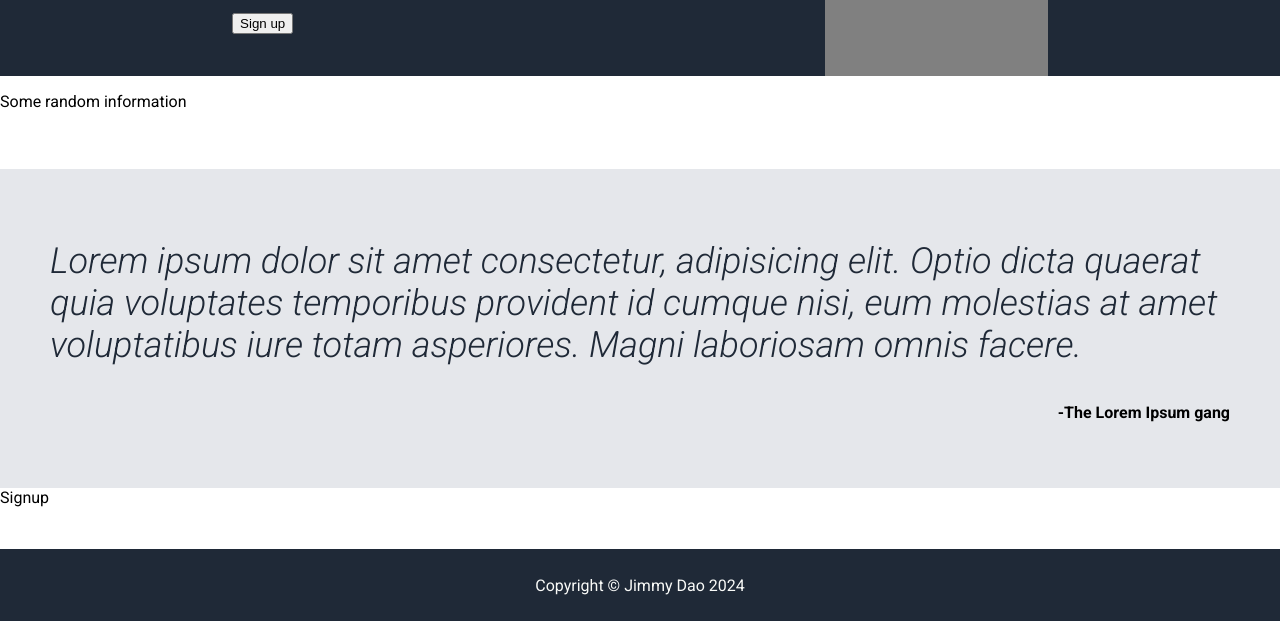
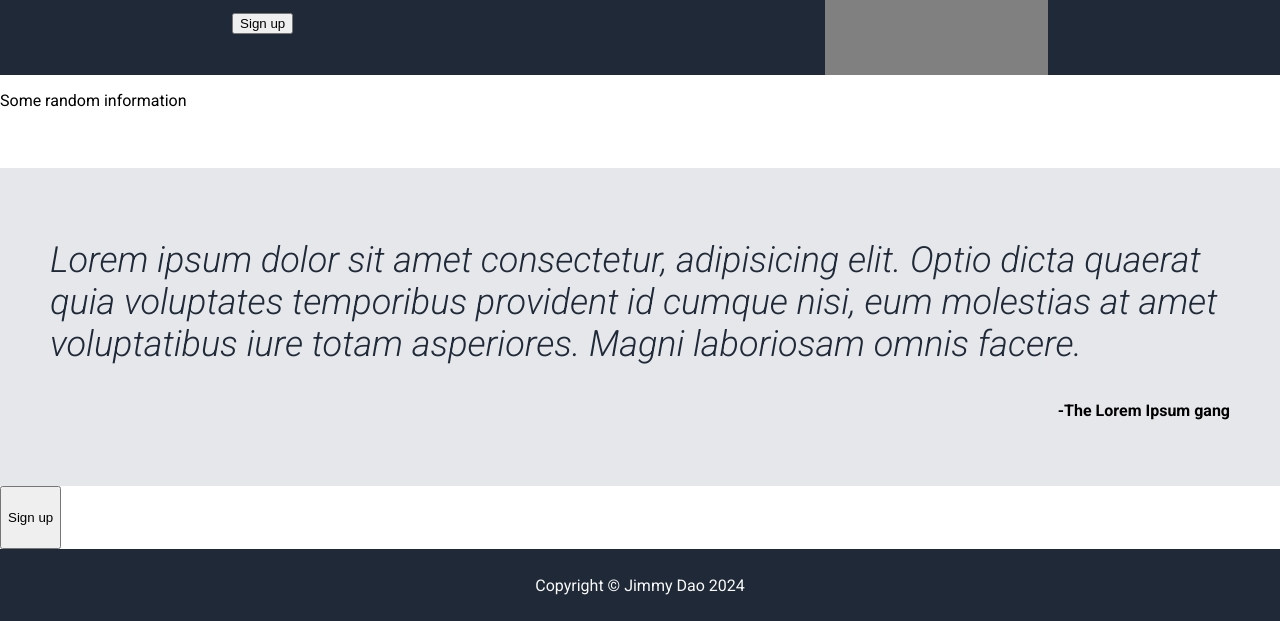
Before and after one commit to Daojim/landing-page, a plain HTML site: page index.html in a window 1280 px wide. Shown: the part 179-800 px from the top of the page. Drawn offline with Linux system fonts and the light colour scheme.

Commit message:
Change section 4 signup to button

```diff
--- a/index.html
+++ b/index.html
@@ -42,7 +42,7 @@
       <p class="quoter">-The Lorem Ipsum gang</p>
     </div>
     <div class="sectionfour">
-      <div class="signup">Signup</div>
+      <button class="signupbutton">Sign up</button>
     </div>
     <div class="footer">Copyright &copy; Jimmy Dao 2024</div>
   </body>
```
